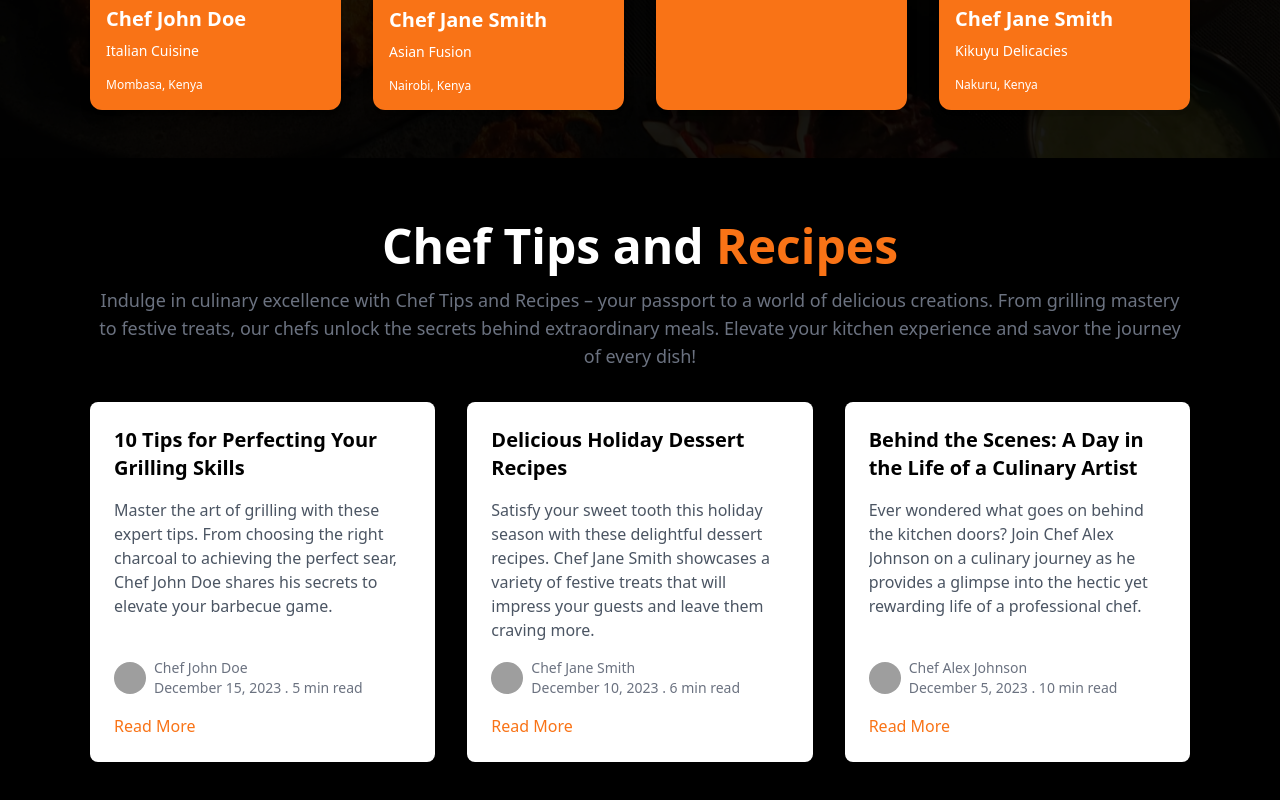
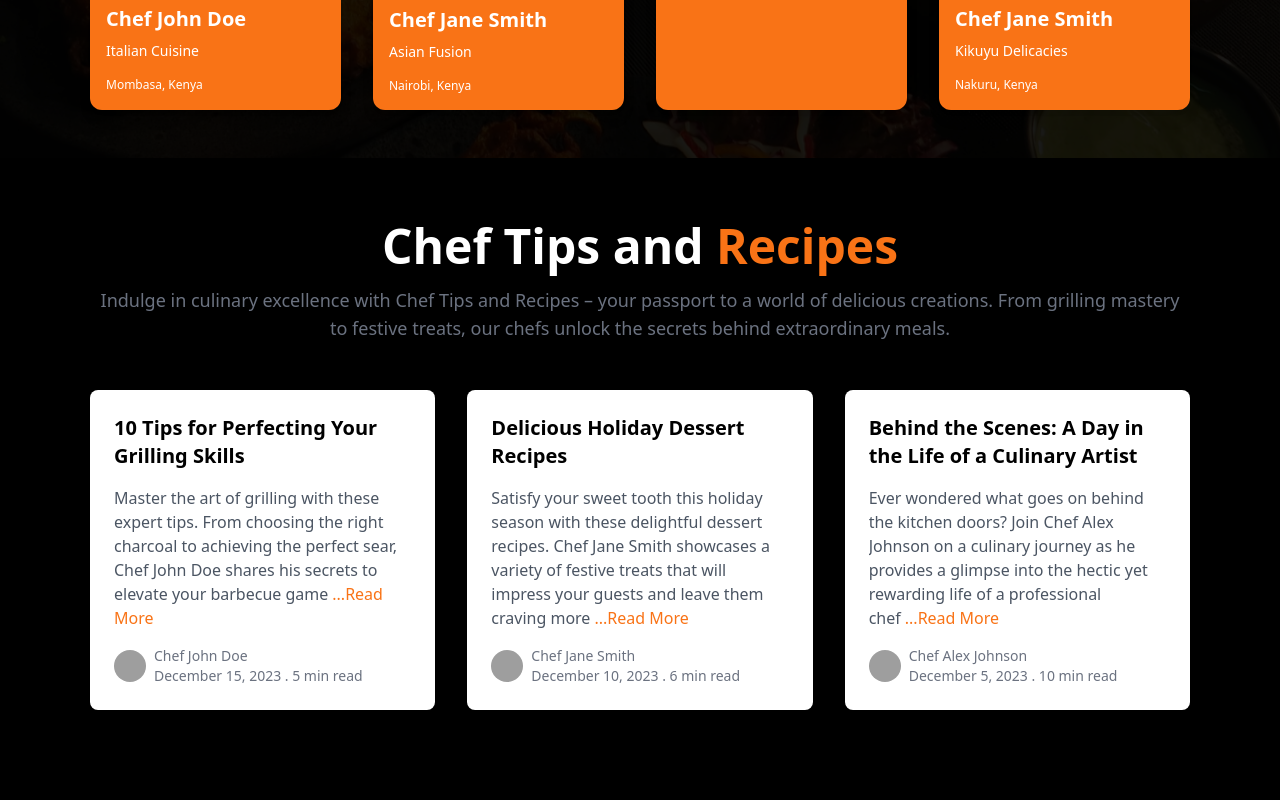
Before and after one commit to naomirono/Catering_app, a React (Vite) app in the folder client/: page / in a window 1280 px wide. Shown: the part 1971-2771 px from the top of the page. After the commit the page ends 2745 px from the top, so only its background shows below. Built offline with nearby package versions, Linux system fonts and the light colour scheme; grey boxes are pictures that could not be loaded.

Commit message:
edit the read more button to appear after the content paragraph

```diff
--- a/client/src/components/Layout/Blog/Blog.jsx
+++ b/client/src/components/Layout/Blog/Blog.jsx
@@ -6,7 +6,7 @@ const BlogRecipeSection = () => {
   const blogPosts = [
     {
       title: '10 Tips for Perfecting Your Grilling Skills',
-      content: 'Master the art of grilling with these expert tips. From choosing the right charcoal to achieving the perfect sear, Chef John Doe shares his secrets to elevate your barbecue game.',
+      content: 'Master the art of grilling with these expert tips. From choosing the right charcoal to achieving the perfect sear, Chef John Doe shares his secrets to elevate your barbecue game',
       author: 'Chef John Doe',
       date: 'December 15, 2023',
       time: '5 min',
@@ -14,7 +14,7 @@ const BlogRecipeSection = () => {
     },
     {
       title: 'Delicious Holiday Dessert Recipes',
-      content: 'Satisfy your sweet tooth this holiday season with these delightful dessert recipes. Chef Jane Smith showcases a variety of festive treats that will impress your guests and leave them craving more.',
+      content: 'Satisfy your sweet tooth this holiday season with these delightful dessert recipes. Chef Jane Smith showcases a variety of festive treats that will impress your guests and leave them craving more',
       author: 'Chef Jane Smith',
       date: 'December 10, 2023',
       time: '6 min',
@@ -22,7 +22,7 @@ const BlogRecipeSection = () => {
     },
     {
       title: 'Behind the Scenes: A Day in the Life of a Culinary Artist',
-      content: 'Ever wondered what goes on behind the kitchen doors? Join Chef Alex Johnson on a culinary journey as he provides a glimpse into the hectic yet rewarding life of a professional chef.',
+      content: 'Ever wondered what goes on behind the kitchen doors? Join Chef Alex Johnson on a culinary journey as he provides a glimpse into the hectic yet rewarding life of a professional chef',
       author: 'Chef Alex Johnson',
       date: 'December 5, 2023',
       time: '10 min',
@@ -35,7 +35,7 @@ const BlogRecipeSection = () => {
       <div className="container mx-auto max-w-[1100px]">
         <div className='text-center mb-8'>
           <h2 className="text-5xl font-bold text-white mb-4">Chef Tips and <span className='text-orange-500'>Recipes</span></h2>
-          <p className="text-lg text-gray-500 mb-6">Indulge in culinary excellence with Chef Tips and Recipes – your passport to a world of delicious creations. From grilling mastery to festive treats, our chefs unlock the secrets behind extraordinary meals. Elevate your kitchen experience and savor the journey of every dish!</p>
+          <p className="text-lg text-gray-500 mb-12">Indulge in culinary excellence with Chef Tips and Recipes – your passport to a world of delicious creations. From grilling mastery to festive treats, our chefs unlock the secrets behind extraordinary meals.</p>
         </div>
 
         <div className="grid grid-cols-1 md:grid-cols-2 lg:grid-cols-3 gap-8">
@@ -43,7 +43,15 @@ const BlogRecipeSection = () => {
             <div key={index} className="bg-white p-6 rounded-lg shadow-md flex flex-col h-full">
               <h3 className="text-xl font-semibold mb-4">{post.title}</h3>
               <div className="flex-grow overflow-hidden">
-                <p className="text-gray-600">{post.content}</p>
+                <p className="text-gray-600">
+                  {post.content}
+                  <a
+                    href="#"
+                    className="text-orange-500 hover:underline ml-1"
+                  >
+                    ...Read More
+                  </a>
+                </p>
               </div>
               <div className="flex items-center mt-4">
                 <img
@@ -56,14 +64,6 @@ const BlogRecipeSection = () => {
                   <p className="text-sm text-gray-500">{`${post.date} . ${post.time} read`}</p>
                 </div>
               </div>
-              <div className="mt-4">
-                <a
-                  href="#"
-                  className="block text-orange-500 hover:underline"
-                >
-                  Read More
-                </a>
-              </div>
             </div>
           ))}
         </div>
```
